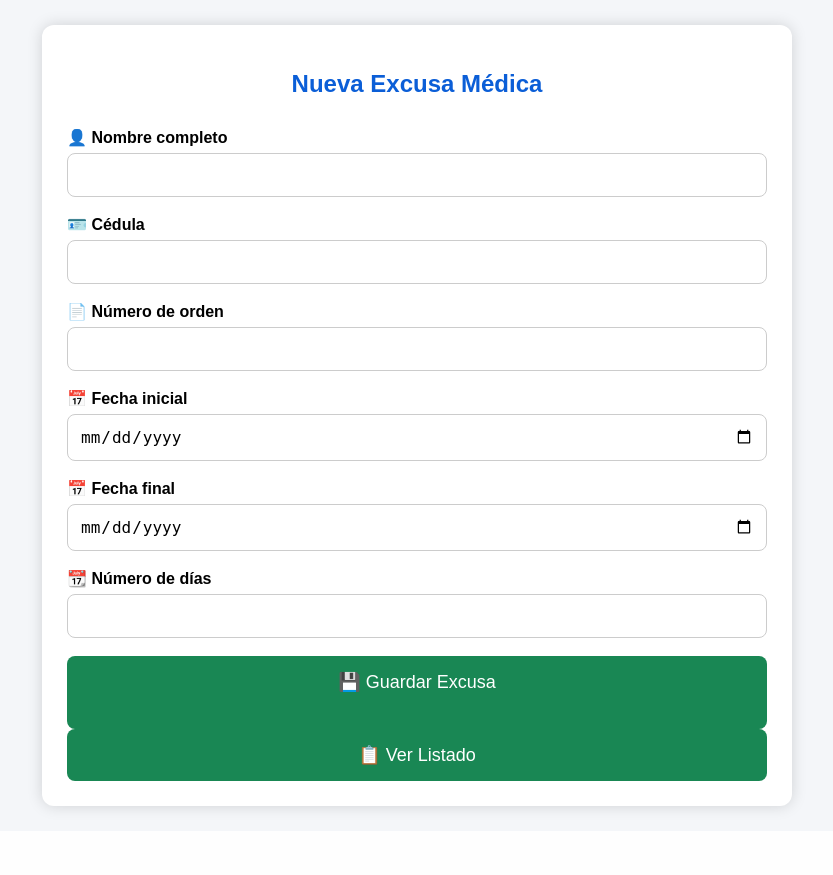
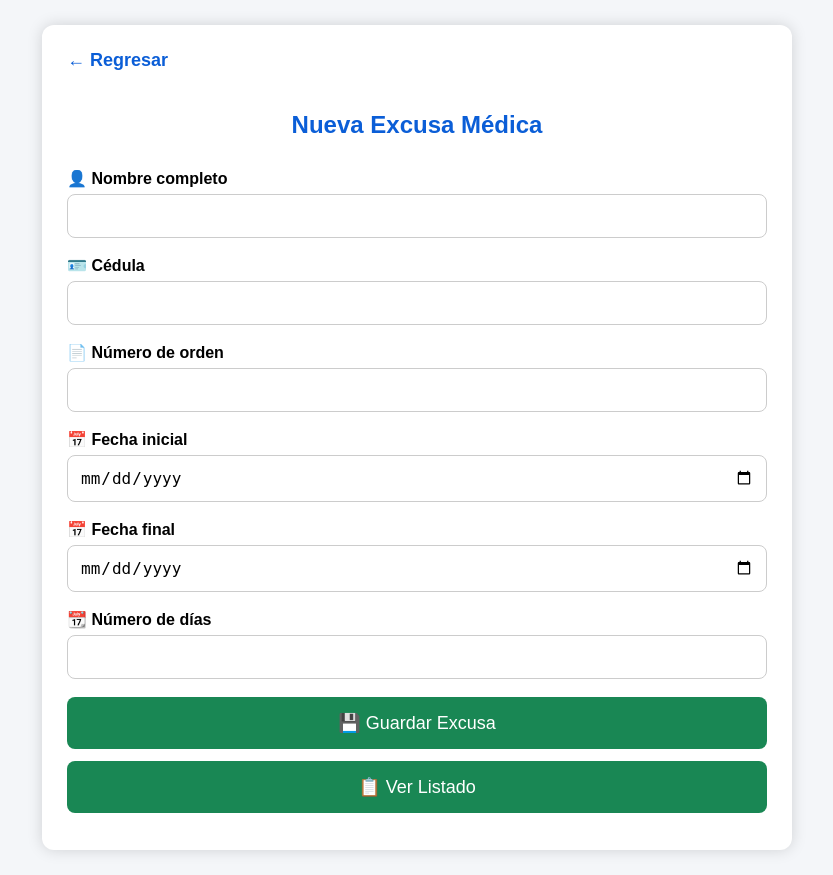
Before and after one commit to danmjp19-boop/control-excusados, a Flask app: template templates/resultado.html in a window 1280 px wide. Shown: the whole page, without its empty margins (223-1056 px from the left). Before the commit the page ends 816 px from the top, so only its background shows below. Run offline with Flask 3, Linux system fonts and the light colour scheme; the template is opened without the code that fills it, so the values that code supplies are empty.

Commit message:
Update resultado.html

```diff
--- a/templates/resultado.html
+++ b/templates/resultado.html
@@ -21,6 +21,19 @@ body{
     padding:25px;
     border-radius:12px;
     box-shadow:0 0 15px rgba(0,0,0,.15);
+}
+
+.volver{
+    text-decoration:none;
+    color:#0b5ed7;
+    font-size:18px;
+    font-weight:bold;
+    display:inline-block;
+    margin-bottom:20px;
+}
+
+.volver:hover{
+    color:#084298;
 }
 
 h2{
@@ -54,6 +67,7 @@ button{
     border:none;
     border-radius:8px;
     cursor:pointer;
+    margin-bottom:12px;
 }
 
 button:hover{
@@ -67,6 +81,8 @@ button:hover{
 <body>
 
 <div class="contenedor">
+
+<a href="/excusas" class="volver">← Regresar</a>
 
 <h2>Nueva Excusa Médica</h2>
 
@@ -92,17 +108,16 @@ button:hover{
 
 <button type="submit">
 💾 Guardar Excusa
+</button>
 
-   <br><br>
+</form>
 
-<a href="/lista_excusas">
+<a href="/lista_excusas" style="text-decoration:none;">
     <button type="button">
         📋 Ver Listado
     </button>
 </a>
 
-</form>
-
 </div>
 
 </body>
```
